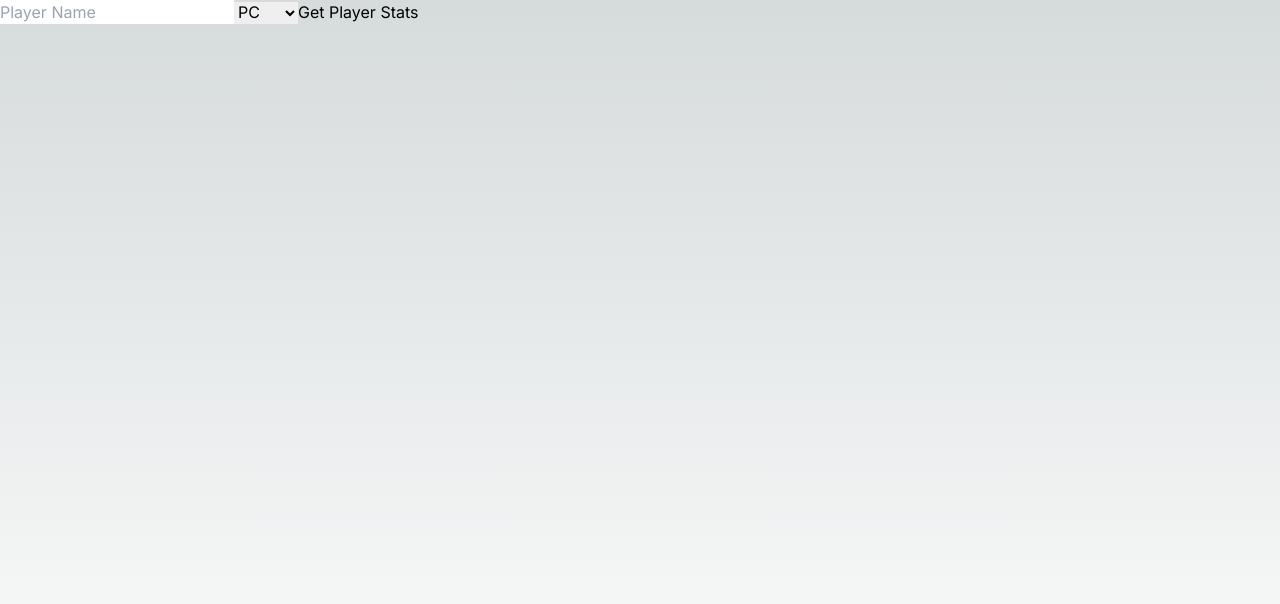
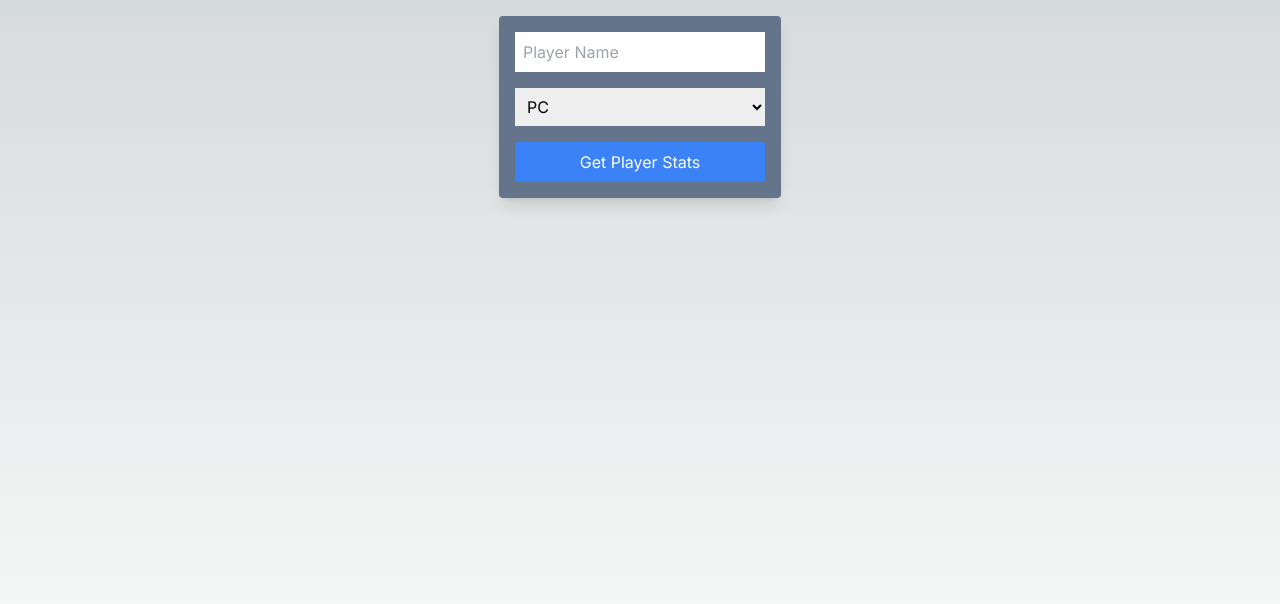
Before and after one commit to karltiama/apextracker, a Next.js app: page / in a window 1280 px wide. Shown: the top 604 px of the page. Built offline with nearby package versions, Linux system fonts and the light colour scheme.

Commit message:
fix: added typescript data types

```diff
--- a/src/app/components/PlayerStats.tsx
+++ b/src/app/components/PlayerStats.tsx
@@ -1,10 +1,22 @@
 import React, { useState } from 'react';
 
 // Define a type for the player data state, adjust according to the actual data structure
+interface RankData {
+  rankName: string;
+  rankDiv: number;
+  rankImg: string;
+  rankScore: number;
+}
+
+interface GlobalData {
+  name: string;
+  level: number;
+  rank: RankData;
+}
+
 interface PlayerData {
   // Example properties, replace with the actual data structure you expect
-  name: string;
-  level: number;
+  global: GlobalData;
   // Add other properties as needed
 }
 
@@ -46,22 +58,33 @@ const PlayerStats: React.FC = () => {
   };
 
   return (
-    <div>
-      <form onSubmit={handleSubmit}>
+    <div className='flex justify-center items-center'>
+      <form
+        onSubmit={handleSubmit}
+        className='bg-slate-500 rounded shadow-lg p-4 m-4 flex flex-col space-y-4'
+      >
         <input
           type="text"
           placeholder="Player Name"
           value={playerName}
           onChange={(e) => setPlayerName(e.target.value)}
-          className='text-black'
+          className='text-black p-2'
         />
-        <select value={platform} onChange={(e) => setPlatform(e.target.value)}>
-          <option value="PC" className='text-black'>PC</option>
-          <option value="XBOX" className='text-black'>XBOX</option>
-          <option value="PS4" className='text-black'>PS4</option>
+        <select
+          value={platform}
+          className='text-black p-2'
+          onChange={(e) => setPlatform(e.target.value)}>
+          <option value="PC" >PC</option>
+          <option value="XBOX" >XBOX</option>
+          <option value="PS4" >PS4</option>
           {/* Add other platforms as needed */}
         </select>
-        <button type="submit">Get Player Stats</button>
+        <button
+          type="submit"
+          className='bg-blue-500 text-white p-2 rounded hover:bg-blue-600'
+        >
+          Get Player Stats
+        </button>
       </form>
 
       {loading && <p>Loading...</p>}
@@ -69,8 +92,13 @@ const PlayerStats: React.FC = () => {
       {playerData && (
         <div>
           <h3>Player Data:</h3>
+          <h2>{playerData.global.name}</h2>
+          <p>Level : {playerData.global.level}</p>
+          <p>Rank : {playerData.global.rank.rankName} (Division {playerData.global.rank.rankDiv})</p>
+          <p>{playerData.global.rank.rankScore} LP</p>
+          <img src={playerData.global.rank.rankImg} alt="Rank" />
           {/* Display player data here. Adjust according to the data structure */}
-          <pre>{JSON.stringify(playerData, null, 2)}</pre>
+          {/* <pre>{JSON.stringify(playerData, null, 2)}</pre> */}
         </div>
       )}
     </div>
```
